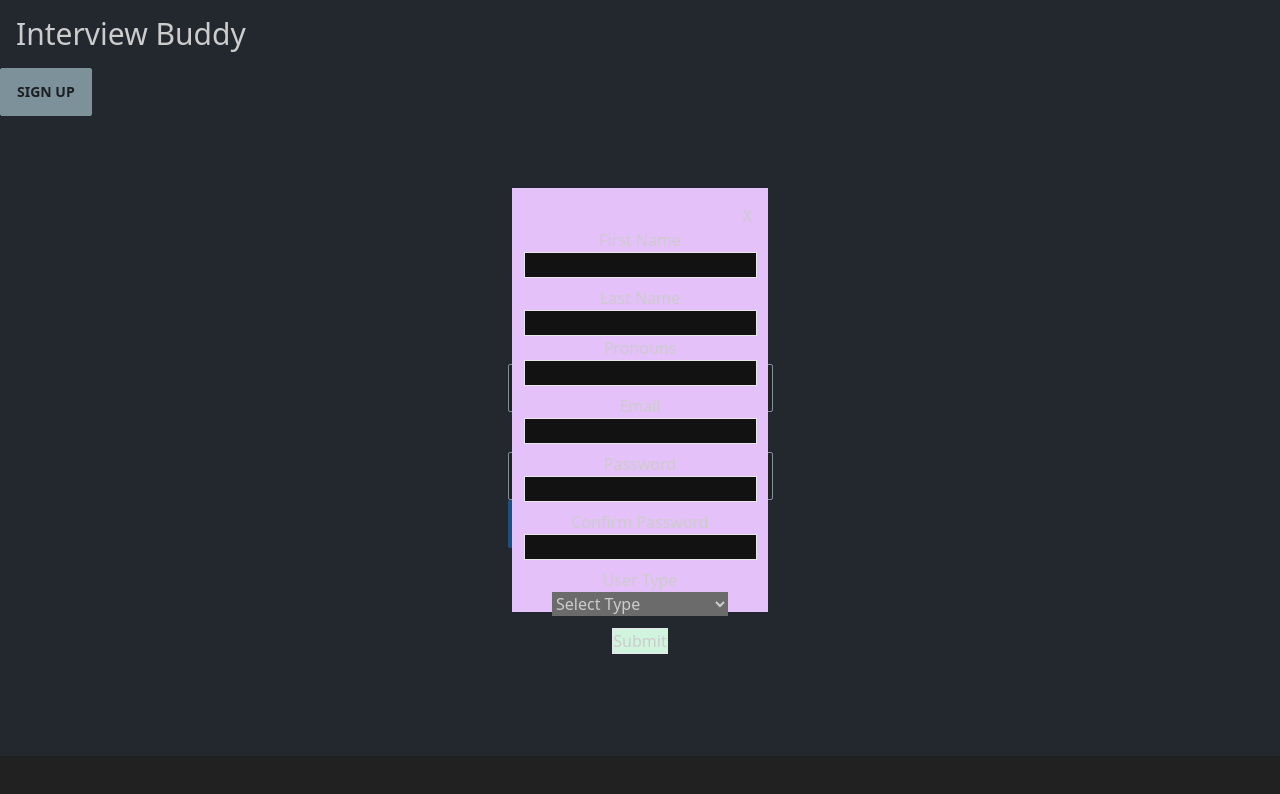
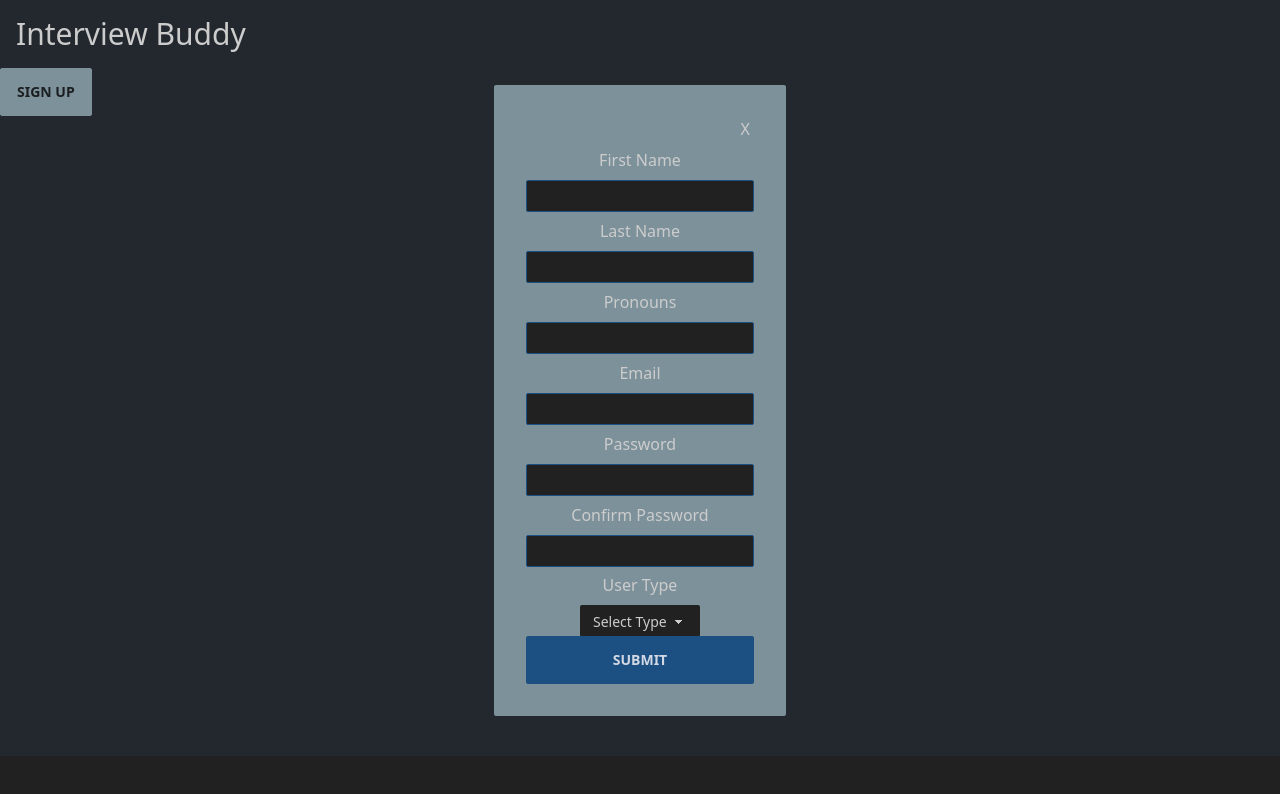
Before and after one commit to Interview-Buddy/interview-buddy-fe, a Next.js app: page / in a window 1280 px wide. Both pictures are taken after a click on the button "SIGN UP". Shown: the top 794 px of the page. Built offline with nearby package versions, Linux system fonts and the light colour scheme; no server answers.

Commit message:
Change colors on sign up

```diff
--- a/components/signup.tsx
+++ b/components/signup.tsx
@@ -95,15 +95,15 @@ const SignUp:FC<SignUpProps> = ( { modalHandler } ) => {
   return (
     <section className="flex flex-col items-center absolute inset-0 top-20 h-[40rem] place-content-center">
       <form onSubmit={createAccount}
-        className={`flex flex-col items-center box-border ${divHeightAdjustor("h-[28rem]", "h-[26.5rem]")} w-64 p-4 bg-[#E4C1F9]`}>
+        className="join join-vertical p-8 bg-secondary">
         <div className="flex justify-end w-56">
           <button data-cy="exit-button" onClick={(e) => modalHandler(e)}>X</button>
         </div>
         <div className="flex flex-col items-center">
-          <label htmlFor="firstName" data-cy="first-name-label">First Name</label>
+          <label className="label" htmlFor="firstName" data-cy="first-name-label">First Name</label>
           <input
             id="firstName"
-            className="border border-black-300"
+            className="input input-primary input-sm"
             type="text"
             value={firstName}
             data-cy="first-name"
@@ -113,10 +113,10 @@ const SignUp:FC<SignUpProps> = ( { modalHandler } ) => {
           />
         </div>
         <div className="flex flex-col items-center">
-          <label htmlFor="lastName" data-cy="last-name-label" className="mt-2">Last Name</label>
+          <label className="label" htmlFor="lastName" data-cy="last-name-label">Last Name</label>
           <input
             id="lastName"
-            className="border border-black-300"
+            className="input input-primary input-sm"
             type="text"
             value={lastName}
             data-cy="last-name"
@@ -126,10 +126,10 @@ const SignUp:FC<SignUpProps> = ( { modalHandler } ) => {
           />
         </div>
         <div className="flex flex-col items-center">
-          <label htmlFor="pronouns" data-cy="pronouns-label">Pronouns</label>
+          <label className="label" htmlFor="pronouns" data-cy="pronouns-label">Pronouns</label>
           <input
             id="firstName"
-            className="border border-black-300"
+            className="input input-primary input-sm"
             type="text"
             value={pronouns}
             data-cy="pronouns"
@@ -139,10 +139,10 @@ const SignUp:FC<SignUpProps> = ( { modalHandler } ) => {
           />
         </div>
         <div className="flex flex-col items-center">
-          <label htmlFor="email" data-cy="email-label" className="mt-2">Email</label>
+          <label className="label" htmlFor="email" data-cy="email-label">Email</label>
           <input
             id="email"
-            className="border border-black-300"
+            className="input input-primary input-sm"
             type="email"
             value={email}
             data-cy="email"
@@ -152,10 +152,10 @@ const SignUp:FC<SignUpProps> = ( { modalHandler } ) => {
           />
         </div>
         <div className="flex flex-col items-center">
-          <label htmlFor="password" data-cy="password-label" className="mt-2">Password</label>
+          <label className="label" htmlFor="password" data-cy="password-label">Password</label>
           <input
             id="password"
-            className="border border-black-300"
+            className="input input-primary input-sm"
             type="password"
             value={password}
             data-cy="password"
@@ -165,10 +165,10 @@ const SignUp:FC<SignUpProps> = ( { modalHandler } ) => {
           />
         </div>
         <div className="flex flex-col items-center">
-          <label htmlFor="confirmPassword" data-cy="confirm-password-label" className="mt-2">Confirm Password</label>
+          <label className="label" htmlFor="confirmPassword" data-cy="confirm-password-label">Confirm Password</label>
           <input
             id="confirmPassword"
-            className="border border-black-300"
+            className="input input-primary input-sm"
             type="password"
             value={confirmPassword}
             data-cy="confirm-password"
@@ -181,8 +181,8 @@ const SignUp:FC<SignUpProps> = ( { modalHandler } ) => {
           {passwordChecker()}
         </div>
         <div className="flex flex-col items-center">
-          <label htmlFor="user-type" data-cy="user-type-label" className="mt-2">User Type</label>
-          <select id="user-type" data-cy="select-user-type" className="w-44"
+          <label className="label" htmlFor="user-type" data-cy="user-type-label">User Type</label>
+          <select id="user-type" data-cy="select-user-type" className="select select-sm"
             onChange={e => setUserType(Number(e.target.value))}
             required={true}
           >
@@ -192,8 +192,7 @@ const SignUp:FC<SignUpProps> = ( { modalHandler } ) => {
           </select>
         </div>
         <input
-          className={`border border-black-300 mt-3 bg-[#D0F4DE] hover:bg-[#bde1cb]
-            hover:cursor-pointer disabled:cursor-not-allowed disabled:brightness-75
+          className={`btn btn-primary
             ${loadingPulseEffect()}`}
           type="submit"
           value={buttonValue()}
```
